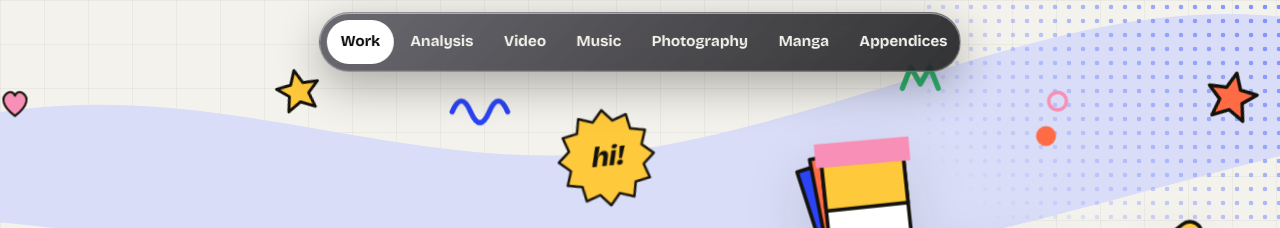
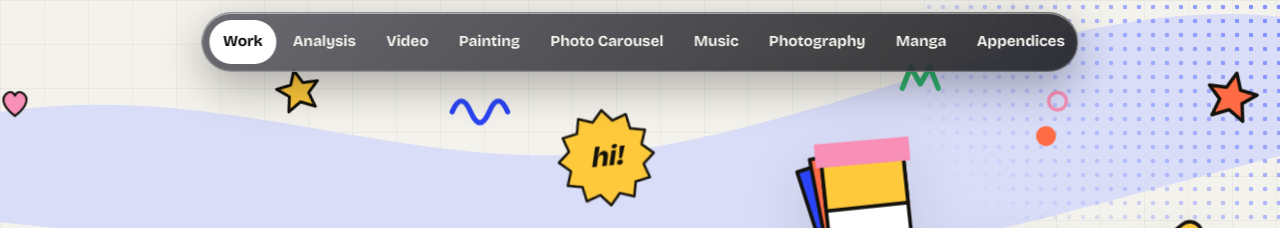
Before and after one commit to Arcoo-22/GEARTS_Digital-Portfolio, a plain HTML site: page index.html in a window 1280 px wide. Shown: the top 228 px of the page. Drawn offline with nearby package versions, Linux system fonts and the light colour scheme; a web font is replaced by a local one.

Commit message:
fixed confusing navbar

```diff
--- a/index.html
+++ b/index.html
@@ -20,7 +20,7 @@
 <body>
 <a class="skip" href="#work">Skip to work</a>
 <div id="prog" aria-hidden="true"></div>
-<header id="nav">  <nav aria-label="Sections"><a href="#work">Work</a><a href="#analysis">Analysis</a><a href="#video">Video</a><a href="#music">Music</a><a href="#photography">Photography</a><a href="#manga">Manga</a><a href="#appendices">Appendices</a></nav>
+<header id="nav">  <nav aria-label="Sections"><a href="#work">Work</a><a href="#analysis">Analysis</a><a href="#video">Video</a><a href="#time">Painting</a><a href="#finals">Photo Carousel</a><a href="#music">Music</a><a href="#photography">Photography</a><a href="#manga">Manga</a><a href="#appendices">Appendices</a></nav>
 </header>
 
 <main>
```
